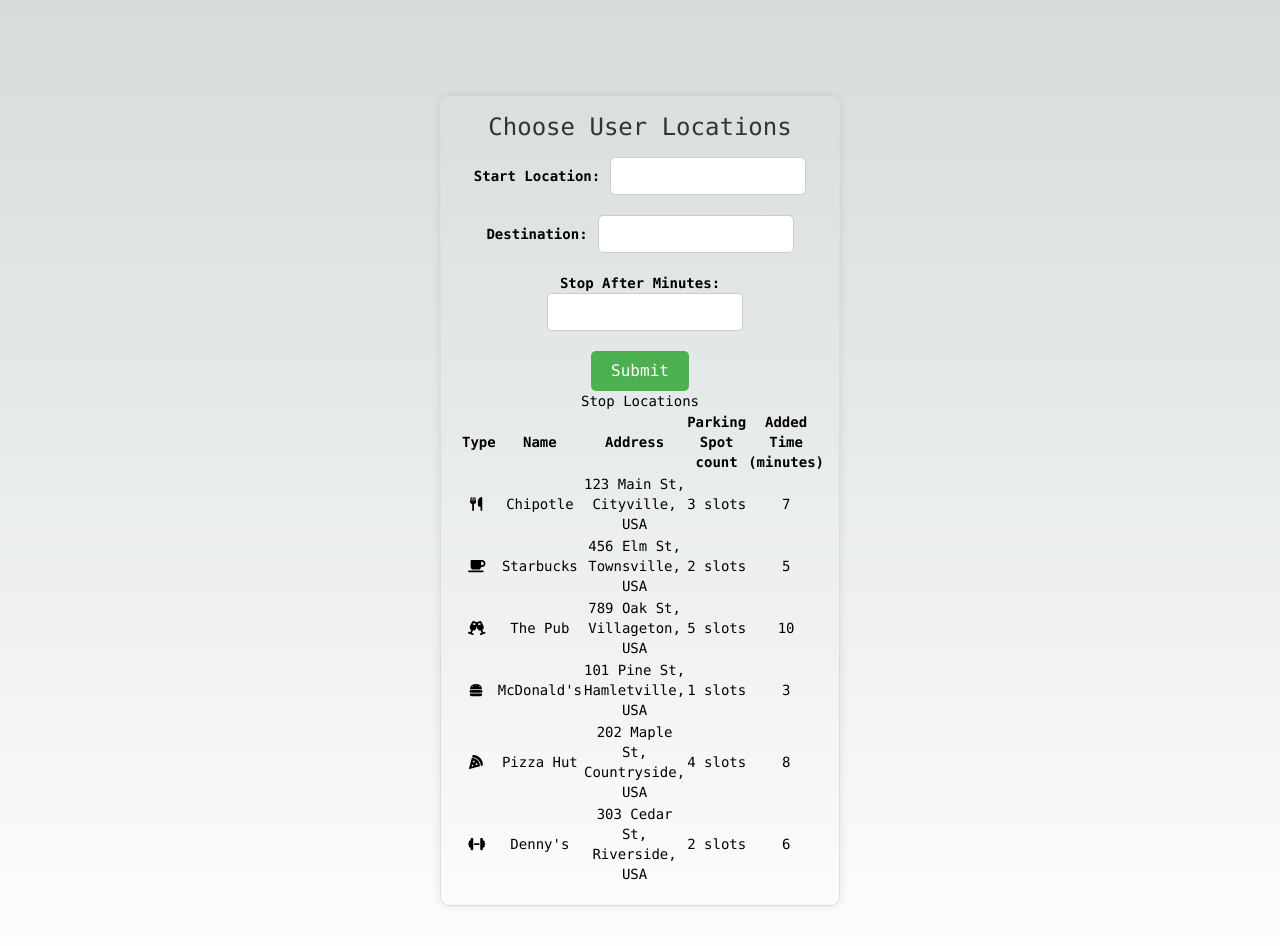
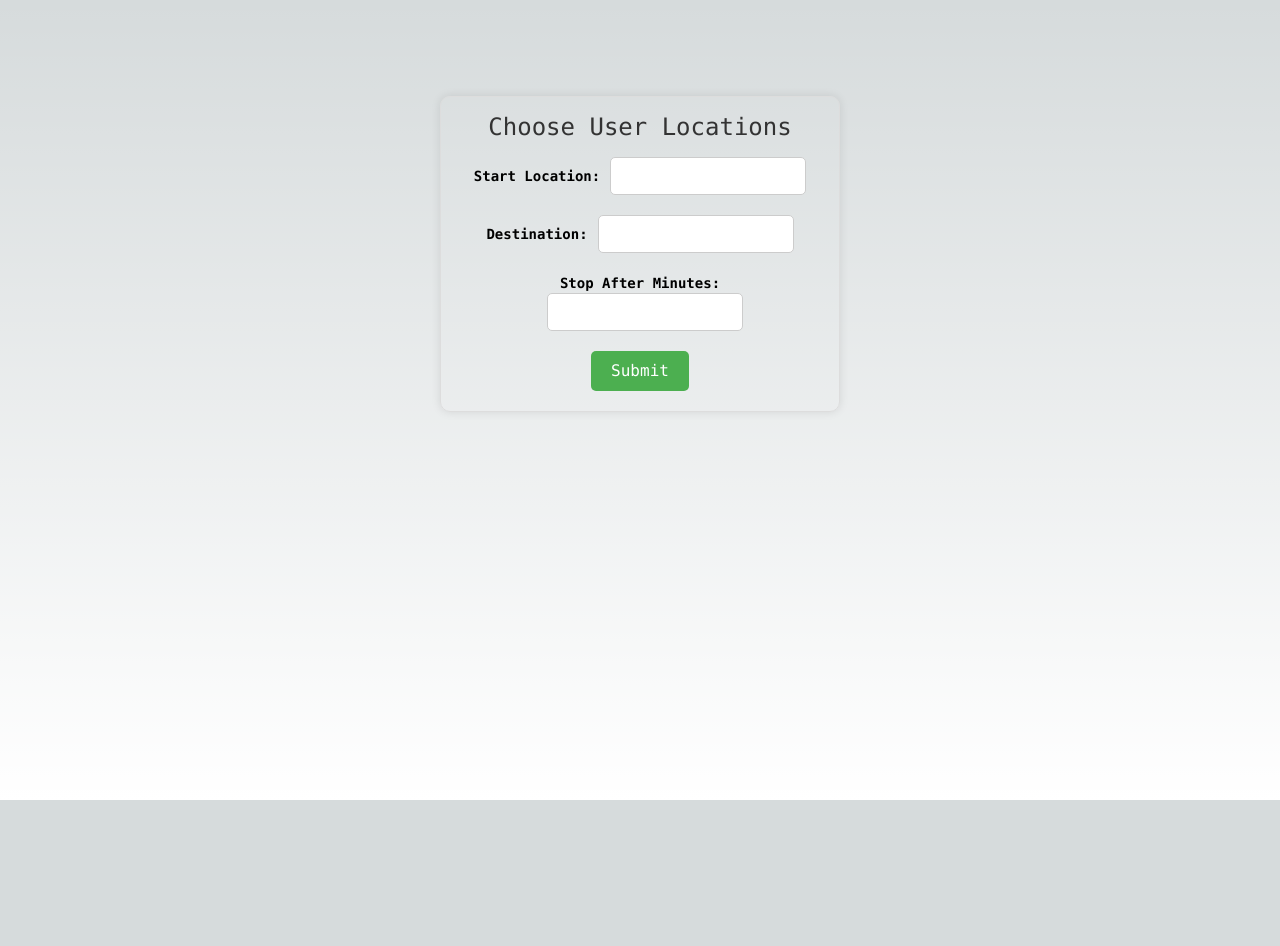
Before and after one commit to divaamahajan/RoadTripPlanner, a Next.js app in the folder frontend/road-trip-planner/: page / in a window 1280 px wide. Shown: the top 946 px of the page. After the commit the page ends 800 px from the top, so only its background shows below. Built offline with nearby package versions, Linux system fonts and the light colour scheme.

Commit message:
submitsetpop

```diff
--- a/frontend/road-trip-planner/src/components/userLocation.js
+++ b/frontend/road-trip-planner/src/components/userLocation.js
@@ -13,6 +13,7 @@
   const [destination, setDestination] = useState("");
   const [stopAfterMinutes, setStopAfterMinutes] = useState("");
   const [resultObject, setResultObject] = useState({});
+  const [formSubmitted, setFormSubmitted] = useState(false);
 
   const handleSubmit = async () => {
     let startLat, startLon, destLat, destLon; // Declare variables here
@@ -53,6 +54,7 @@
         };
 
         console.log("Result Object:", resultObject);
+        setFormSubmitted(true);
 
         // Post the result object to the specified URL
         const apiUrl = "http://54.237.215.115:5000/input";
@@ -100,7 +102,7 @@
         handleSubmit={handleSubmit}
       />
       {/* <ResultDisplay resultObject={resultObject} /> */}
-      <StopLocationTable stopLocations={stopLocation.data} />
+      {formSubmitted && <StopLocationTable stopLocations={stopLocation.data} />}
     </div>
   );
 };
```
